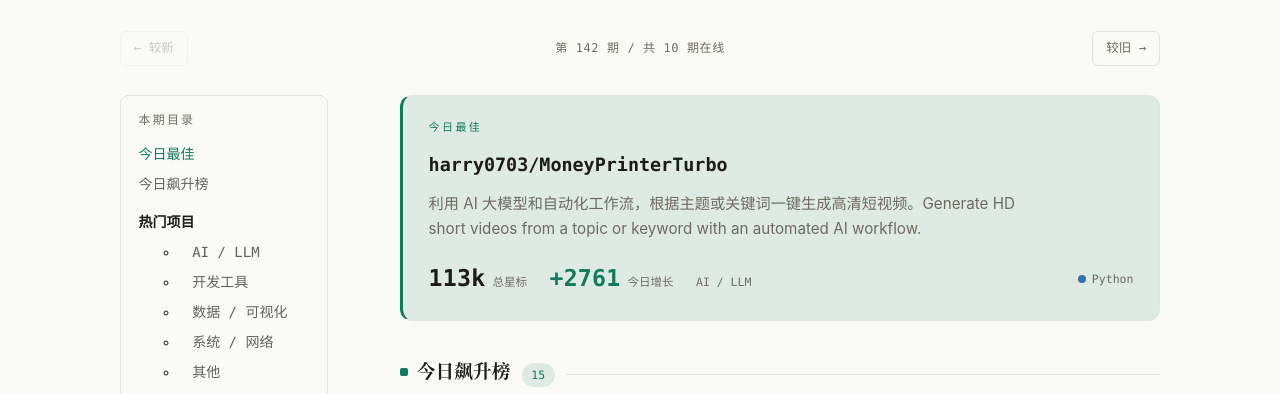
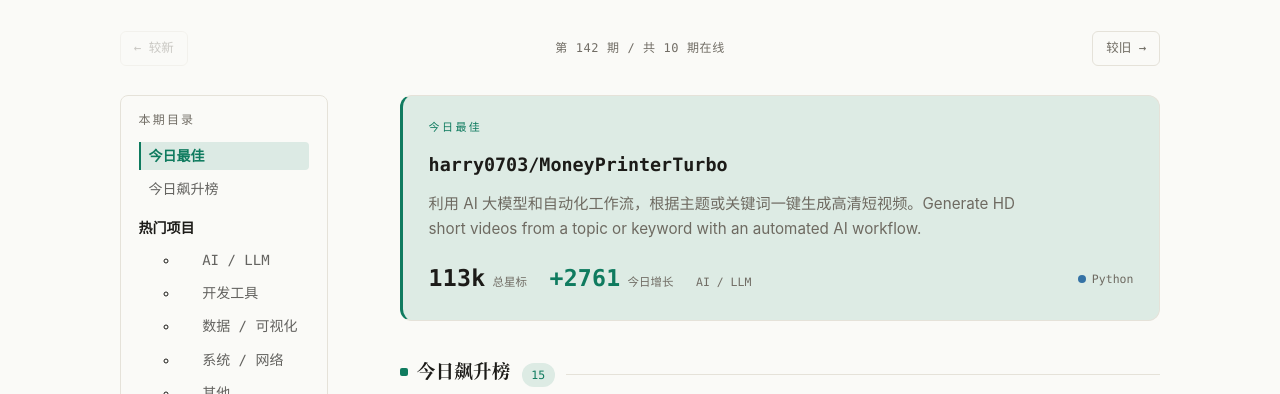
Before and after one commit to laojiahuo2003/laojiahuo2003.github.io, an Astro site: page /daily in a window 1280 px wide. Shown: the part 176-570 px from the top of the page. Built offline with nearby package versions, Linux system fonts and the light colour scheme; Astro itself is replaced by a stand-in of ours.

Commit message:
日报目录滚动联动高亮增强：当前项绿色加粗+左缘绿条+淡绿底

```diff
--- a/src/components/daily/Report.astro
+++ b/src/components/daily/Report.astro
@@ -188,11 +188,23 @@
     overflow: hidden;
     text-overflow: ellipsis;
     white-space: nowrap; /* 长英文标签（如 artificial-intelligence）省略号截断，不折行 */
+    padding: .1rem .35rem .1rem .5rem;
+    border-left: 2px solid transparent; /* 常驻占位，激活时文字不跳动 */
+    border-radius: 0 4px 4px 0;
     color: var(--ink);
     opacity: .68;
-    transition: color var(--dur-fast) var(--ease), opacity var(--dur-fast) var(--ease);
+    transition: color var(--dur-fast) var(--ease), opacity var(--dur-fast) var(--ease),
+                background var(--dur-fast) var(--ease), border-color var(--dur-fast) var(--ease);
   }
-  .toc-item a:hover, .toc-item a.active { color: var(--accent); opacity: 1; }
+  .toc-item a:hover { color: var(--accent); opacity: 1; }
+  /* 滚动联动的当前项：绿字加粗 + 左缘绿条 + 淡绿底，离正文再远也一眼可见 */
+  .toc-item a.active {
+    color: var(--accent);
+    opacity: 1;
+    font-weight: 600;
+    border-left-color: var(--accent);
+    background: var(--accent-soft);
+  }
   .toc-sub { padding-left: .85rem; }
 
   /* 窄屏：目录改为可折叠块，不再整体隐藏（长页面需要导航入口） */
```
